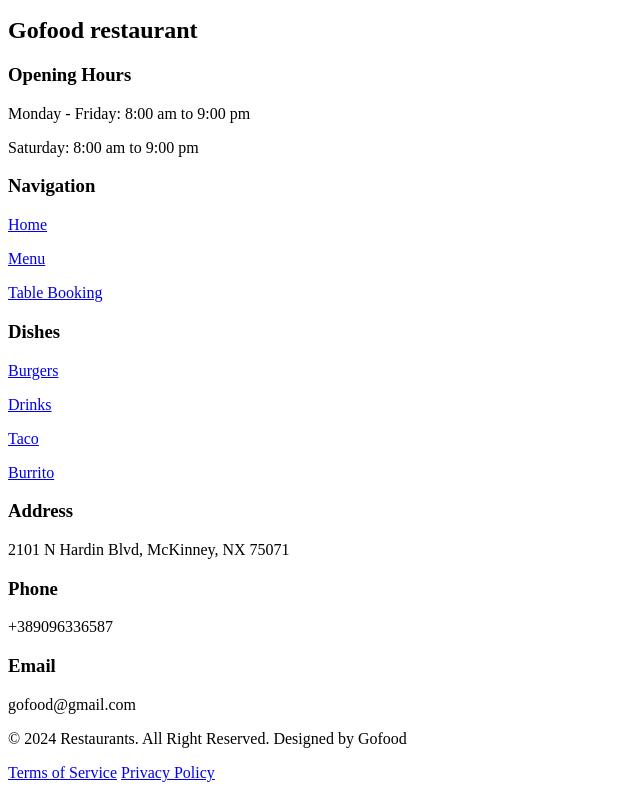
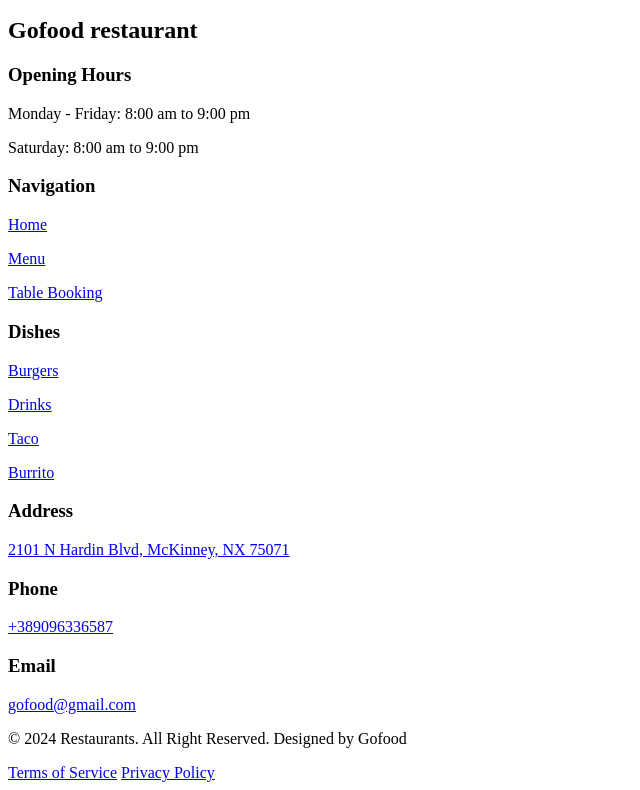
Before and after one commit to nikitachupahin/gofood, a website: page src/index.html in a window 1280 px wide. Shown: the part 2760-3550 px from the top of the page, without its empty margins (0-640 px from the left). Drawn offline with Linux system fonts and the light colour scheme.

Commit message:
Edited footer section

```diff
--- a/src/index.html
+++ b/src/index.html
@@ -123,11 +123,19 @@
             </div>
             <div class="address">
                 <h3>Address</h3>
-                <p>2101 N Hardin Blvd, McKinney, NX 75071</p>
+                <p>
+                    <a href="https://www.google.com/maps/search/?api=1&query=2101+N+Hardin+Blvd,+McKinney,+NX+75071" target="_blank">
+                        2101 N Hardin Blvd, McKinney, NX 75071
+                    </a>
+                </p>
                 <h3>Phone</h3>
-                <p>+389096336587</p>
+                <p>
+                    <a href="tel:+389096336587">+389096336587</a>
+                </p>
                 <h3>Email</h3>
-                <p>gofood@gmail.com</p>
+                <p>
+                    <a href="mailto:gofood@gmail.com">gofood@gmail.com</a>
+                </p>
             </div>
         </div>
         <div class="footer-bottom">
```
Also changed, not shown: src/menu-item.html (+11 -3 lines), src/menu.html (+11 -3 lines), src/table-booking.html (+11 -3 lines), dist/index.html, dist/menu.html, dist/table-booking.html.
